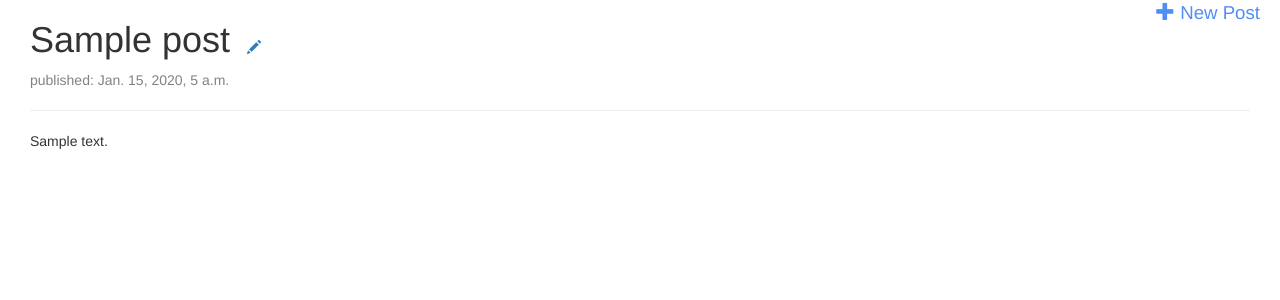
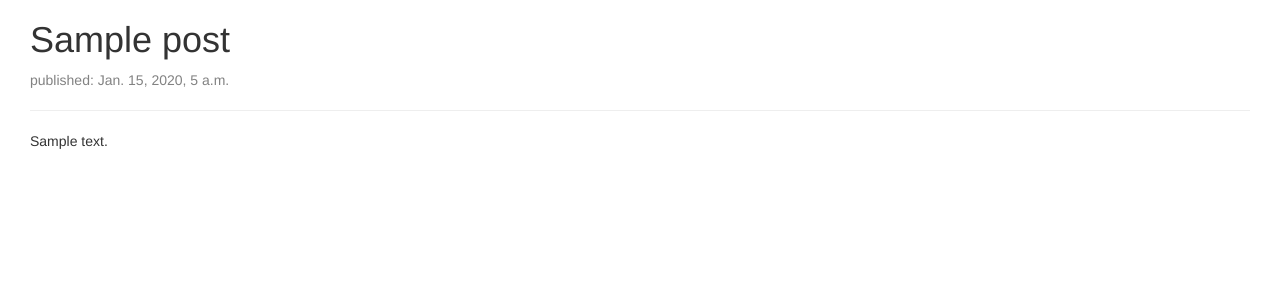
Before and after one commit to kimberlysuazo/django-blog, a Django app: page /post/1/ in a window 1280 px wide. Shown: the part 150-450 px from the top of the page. Run offline with Django 3.2, Linux system fonts and the light colour scheme; tables that the repository leaves empty hold one stand-in row (values such as "Sample post"); some libraries are stand-ins or nearby versions.

Commit message:
Add conditional to only allow authenticated user to edit/create posts

```diff
--- a/blog/templates/blog/base.html
+++ b/blog/templates/blog/base.html
@@ -12,7 +12,9 @@
 	<header>
 		<h1><a href="/">My Django Blog</a></h1>
 	</header>
-	<a href="{% url 'post_new' %}" class="top-menu"><span class="glyphicon glyphicon-plus"></span> New Post</a>
+	{% if user.is_authenticated %}
+		<a href="{% url 'post_new' %}" class="top-menu"><span class="glyphicon glyphicon-plus"></span>New Post</a>
+	{% endif %}
 	<div class="article-container">
 		{% block content %}
 		{% endblock %}
--- a/blog/templates/blog/post_detail.html
+++ b/blog/templates/blog/post_detail.html
@@ -3,7 +3,11 @@
 {% block content %}
     <article>
         <h1 class="inline">{{ post.title }}</h1>
-        <a class="inline btn" href="{% url 'post_edit' pk=post.pk %}" aria-label="edit post"><span class="glyphicon glyphicon-pencil"></span></a>
+        {% if user.is_authenticated %}
+            <a class="inline btn" href="{% url 'post_edit' pk=post.pk %}" aria-label="edit post">
+                <span class="glyphicon glyphicon-pencil"></span>
+            </a>
+        {% endif %}
         {% if post.published_date %}
             <div class="date">
                 published: {{ post.published_date }}
```
